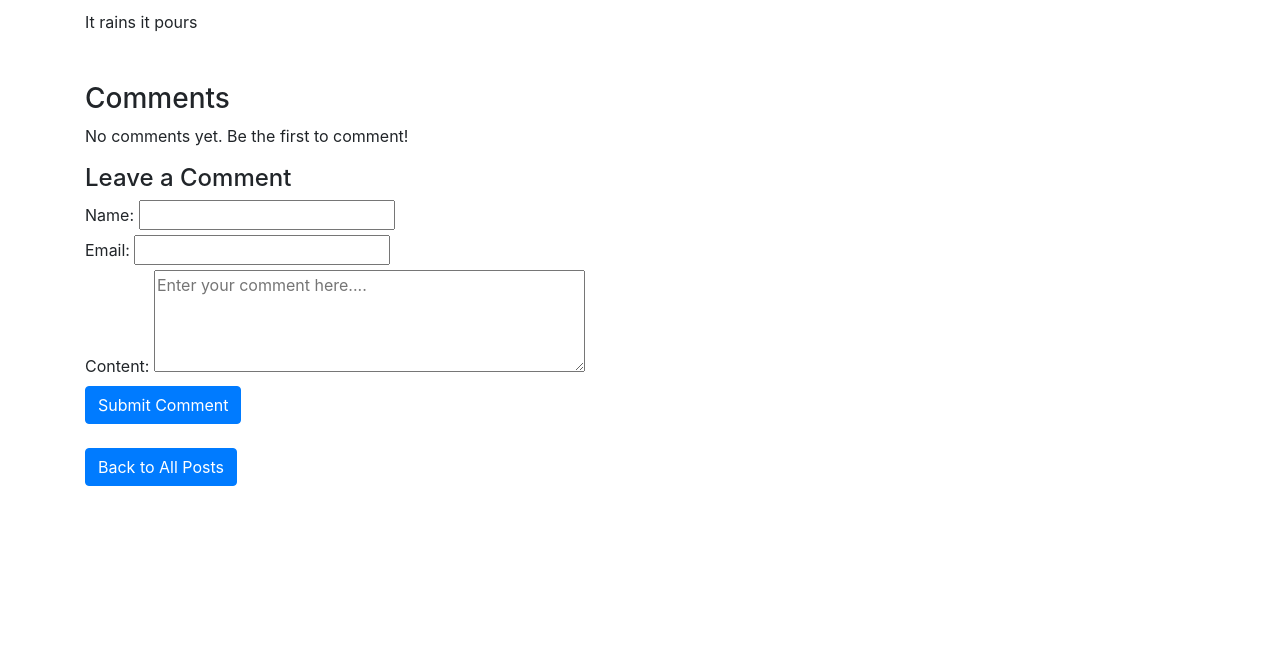
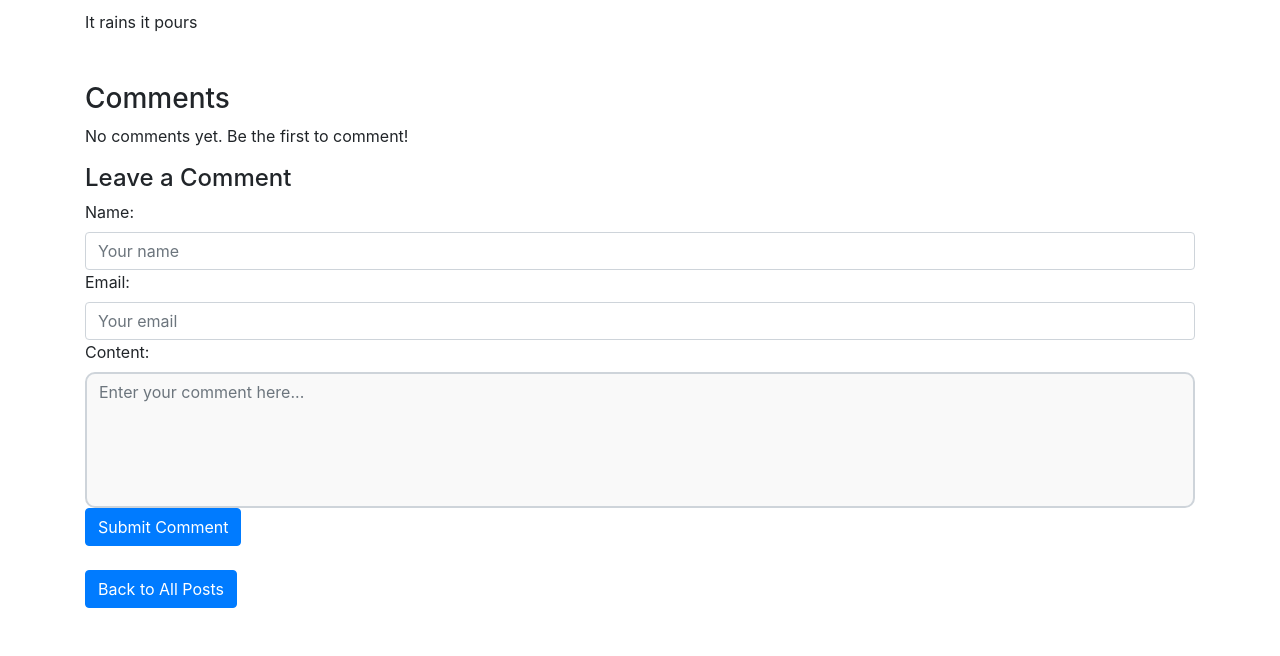
Before and after one commit to allan-nganga/my_blog, a Django app: page /post/4/ in a window 1280 px wide. Shown: the part 151-807 px from the top of the page. Before the commit the page ends 637 px from the top, so only its background shows below. Run offline with Django 5.2, Linux system fonts and the light colour scheme; a user stored in the database is signed in; data comes from the database, SQL or seed files in the repository; some libraries are stand-ins or nearby versions.

Commit message:
Styled comments text area

```diff
--- a/blog_app/forms.py
+++ b/blog_app/forms.py
@@ -22,5 +22,12 @@ class CommentForm(forms.ModelForm):
         model = Comment
         fields = ['name', 'email', 'content']
         widgets = {
-            'content': forms.Textarea(attrs={'rows': 4, 'placeholder': 'Enter your comment here....'}),
+            'name': forms.TextInput(attrs={'class': 'form-control', 'placeholder': 'Your name'}),
+            'email': forms.EmailInput(attrs={'class': 'form-control', 'placeholder': 'Your email'}),
+            'content': forms.Textarea(attrs={
+                'class': 'form-control',
+                'rows': 5,
+                'placeholder': 'Enter your comment here...',
+                'style': 'resize: none;',  # Prevent resizing
+            }),
         }
--- /dev/null
+++ b/blog_app/static/blog/details.css
@@ -0,0 +1,15 @@
+/* Make the textarea visually appealing */
+textarea.form-control {
+    border: 2px solid #ced4da;  /* Use a subtle border */
+    border-radius: 10px;       /* Rounded corners */
+    background-color: #f9f9f9; /* Slightly off-white background */
+    transition: border-color 0.3s ease, box-shadow 0.3s ease;
+    font-size: 1rem;           /* Larger text for better readability */
+}
+
+/* Highlight the textarea when focused */
+textarea.form-control:focus {
+    border-color: #007bff;  /* Blue border on focus */
+    box-shadow: 0 0 5px rgba(0, 123, 255, 0.5); /* Add a subtle glow */
+    background-color: #fff; /* White background when focused */
+}
--- a/blog_app/templates/blog/post_detail.html
+++ b/blog_app/templates/blog/post_detail.html
@@ -1,3 +1,4 @@
+{% load static %}
 <!DOCTYPE html>
 <html lang="en">
 <head>
@@ -6,6 +7,7 @@
     <title>{{ post.title }}</title>
     <!-- Bootstrap CSS -->
     <link href="https://stackpath.bootstrapcdn.com/bootstrap/4.5.2/css/bootstrap.min.css" rel="stylesheet">
+    <link rel="stylesheet" href="{% static 'blog/details.css' %}">
 </head>
 <body>
     <div class="container my-5">
```
